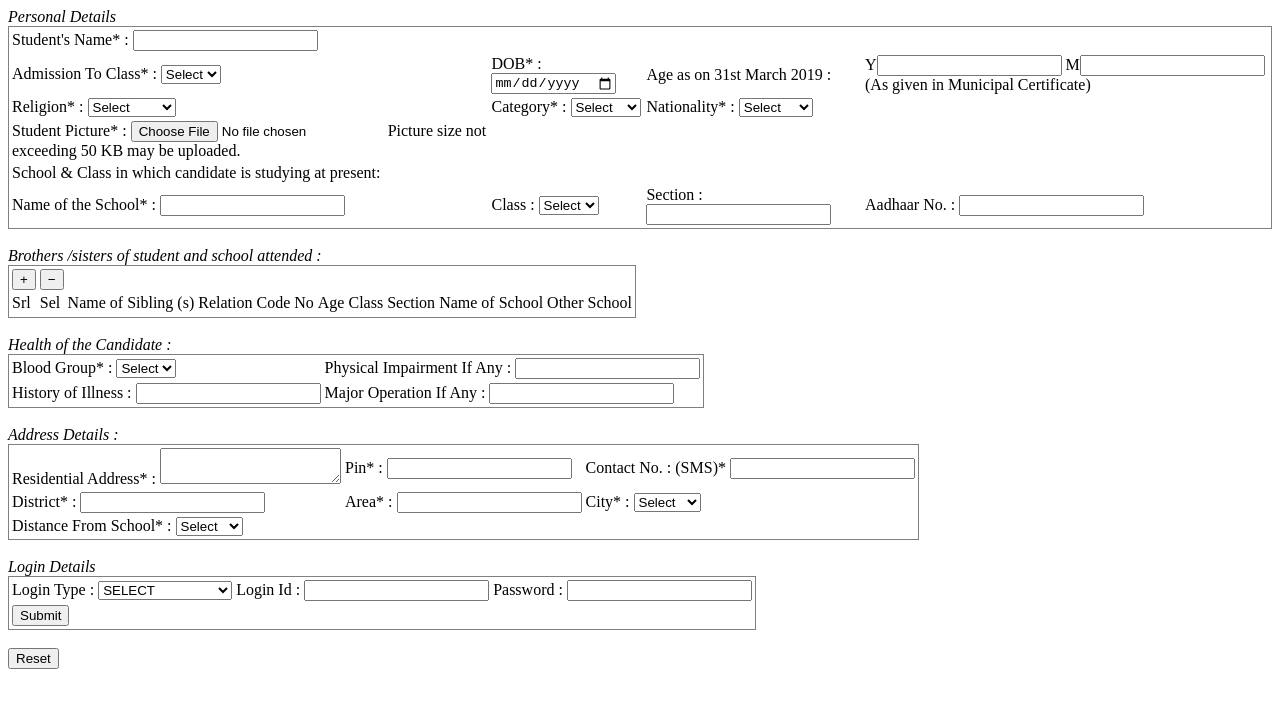
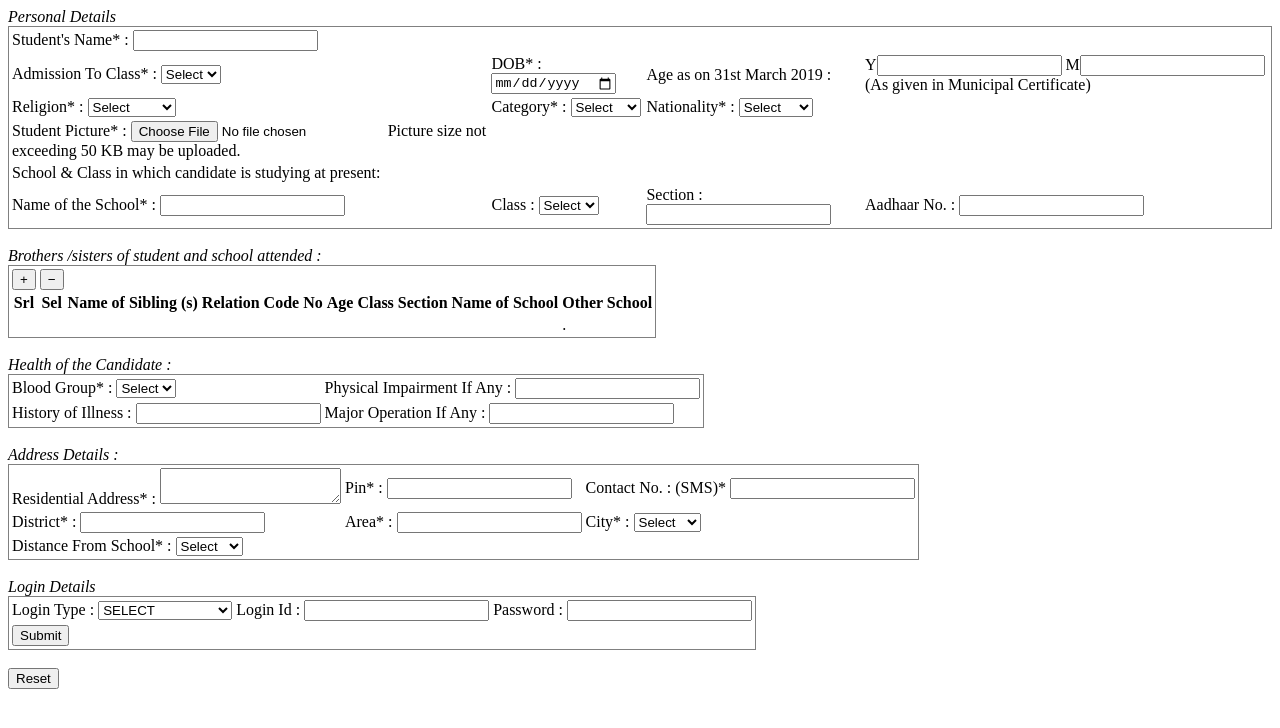
Before and after one commit to Anshuman-Dhan/Anshuman-Dhan.github.io, a plain HTML site: page web-technology/assignment1/index.html in a window 1280 px wide. Drawn offline with Linux system fonts and the light colour scheme.

Commit message:
Update index.html
Changed table format

```diff
--- a/web-technology/assignment1/index.html
+++ b/web-technology/assignment1/index.html
@@ -6,6 +6,8 @@
     <title>HTML5 Assignment</title>
 </head>
 <body>
+
+<div id="backDrop">
     <form method="POST">
         <i>Personal Details</i>
         <table frame="BOX">
@@ -165,39 +167,68 @@
                 </td>
             </tr>
             <tr>
-                <td>
+                <th>
                     Srl
+                </th>
+                <th>
+                    Sel
+                </th>
+                <th>
+                    Name of Sibling (s)
+                </th>
+                <th>
+                    Relation
+                </th>
+                <th>
+                    Code No
+                </th>
+                <th>
+                    Age
+                </th>
+                <th>
+                    Class
+                </th>
+                <th>
+                    Section
+                </th>
+                <th>
+                    Name of School
+                </th>
+                <th>
+                    Other School
+                </th>
+            </tr>
+            <tr>
+	  <td>
+
                 </td>
                 <td>
-                    Sel
+
                 </td>
                 <td>
-                    Name of Sibling (s)
+
                 </td>
                 <td>
-                    Relation
+
                 </td>
                 <td>
-                    Code No
+
                 </td>
                 <td>
-                    Age
+
                 </td>
                 <td>
-                    Class
+
                 </td>
                 <td>
-                    Section
+
                 </td>
                 <td>
-                    Name of School
+
                 </td>
                 <td>
-                    Other School
+                     .
                 </td>
-            </tr>
-            <tr>
-
             </tr>
         </table>
         <br>
@@ -338,5 +369,7 @@
         <br>
         <input type="reset">
     </form>
+</div>
+
 </body>
 </html>
```
